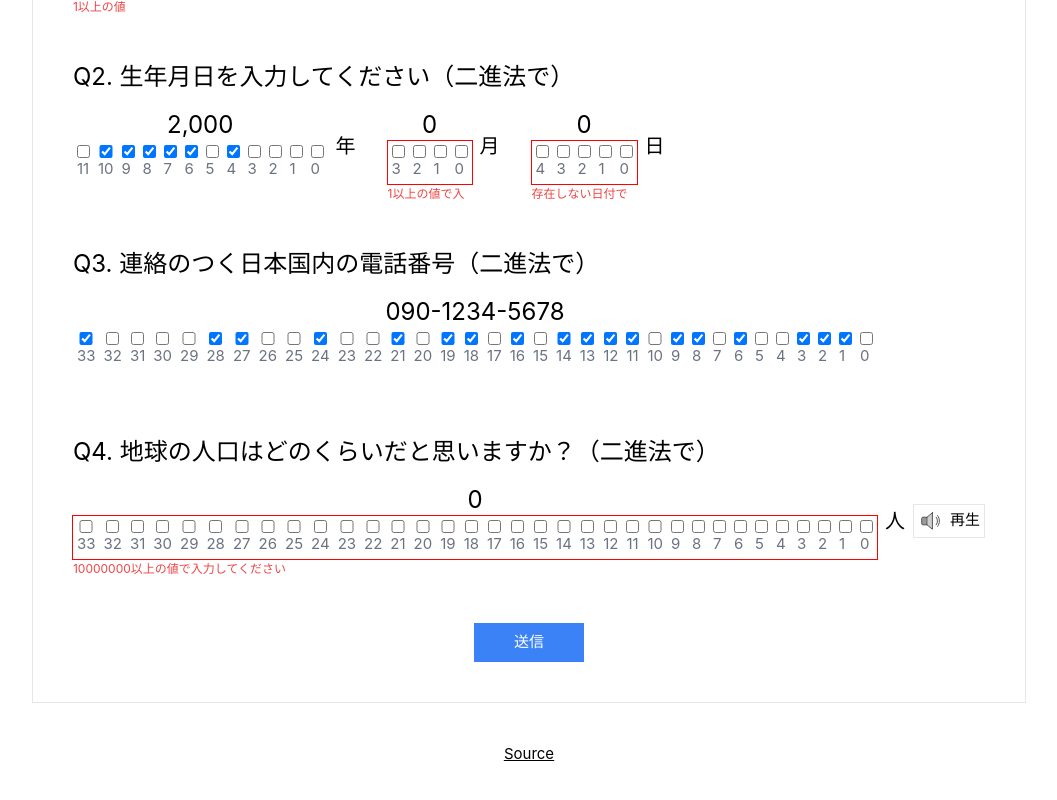
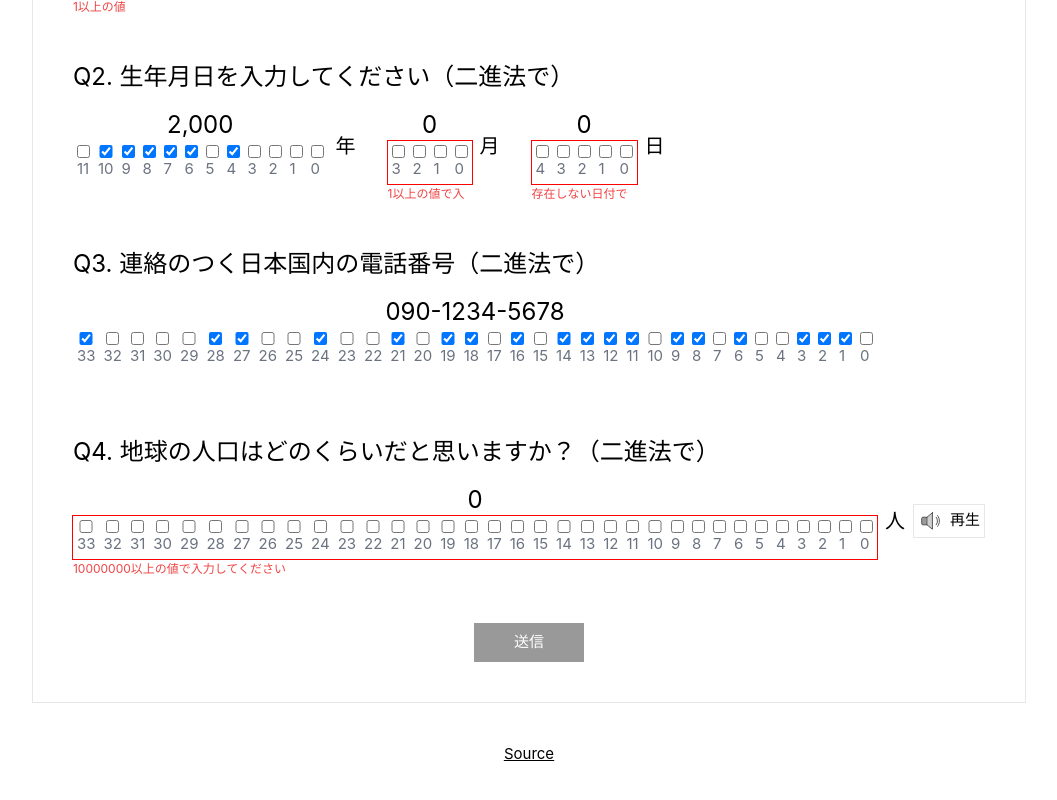
Before and after one commit to miyaoka/bad-form, a Vue app: page / in a window 1280 px wide. Shown: the part 348-1148 px from the top of the page, without its empty margins (111-1168 px from the left). Built offline with nearby package versions, Linux system fonts and the light colour scheme.

Commit message:
invalid時にsubmitボタンをグレー化

```diff
--- a/src/views/HomeView.vue
+++ b/src/views/HomeView.vue
@@ -85,7 +85,10 @@ const phoneValidator = {
 
 <template>
   <main class="flex flex-col items-center p-20 gap-10">
-    <form @submit.prevent="onSubmit" class="flex flex-col gap-16 border p-10">
+    <form
+      @submit.prevent="onSubmit"
+      class="flex flex-col gap-16 border p-10 surveyForm"
+    >
       <header>
         <h2 class="text-3xl text-center">わくわくアンケートフォーム</h2>
       </header>
@@ -217,3 +220,9 @@ const phoneValidator = {
     </footer>
   </main>
 </template>
+
+<style scoped>
+.surveyForm:has(:invalid) button[type="submit"] {
+  background: #999;
+}
+</style>
```
